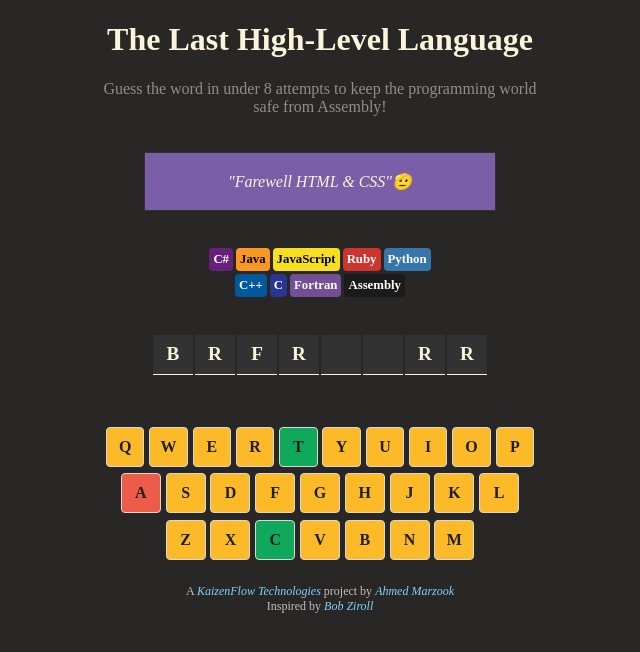
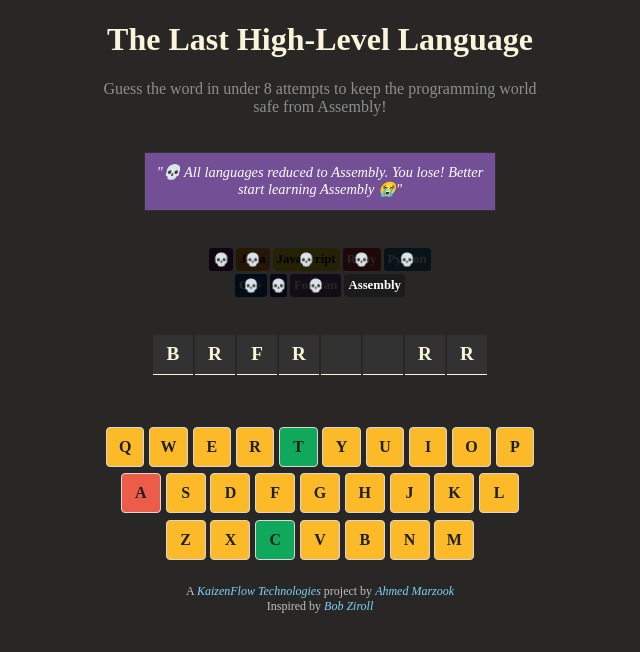
Before and after one commit to ahmed-marzook/The-Last-High-Level-Language, a React (Vite) app: page / in a window 1280 px wide. Shown: the top 652 px of the page, without its empty margins (320-960 px from the left). Built offline with nearby package versions, Linux system fonts and the light colour scheme.

Commit message:
Notice shows appropriate message depending on attempts

```diff
--- a/src/components/LivesDisplay/LivesDisplay.jsx
+++ b/src/components/LivesDisplay/LivesDisplay.jsx
@@ -4,10 +4,34 @@
 import LivesLanguage from "../LIvesLanguage/LivesLanguage";
 import Notice from "../Notice/Notice";
 
-function LivesDisplay(props) {
+function LivesDisplay({ attemptsLeft }) {
+  function getMessage() {
+    // If we have all attempts (8), return empty string
+    if (attemptsLeft + 1 > 8) {
+      return "";
+    }
+
+    // Find the first language that matches our current attempts count
+    const language = languageLives.find(
+      (lang) => lang.attempts === attemptsLeft + 1
+    );
+
+    // If we found a matching language, return its message
+    if (language) {
+      return language;
+    }
+
+    // If no matching language found (shouldn't happen with your data)
+    return "";
+  }
+
   return (
     <>
-      <Notice />
+      <Notice
+        message={getMessage().message}
+        backgroundColor={getMessage().backgroundColor}
+        textColor={getMessage().textColor}
+      />
       <section className="lives-display">
         {languageLives.map((life) => (
           <LivesLanguage
@@ -15,7 +39,7 @@
             backgroundColor={life.backgroundColor}
             textColor={life.textColor}
             language={life.language}
-            isEliminated={life.attempts > props.attemptsLeft}
+            isEliminated={life.attempts > attemptsLeft}
           />
         ))}
       </section>
--- a/src/components/Notice/Notice.css
+++ b/src/components/Notice/Notice.css
@@ -9,4 +9,5 @@
   margin-top: 20px;
   color: #f9f4da;
   font-style: italic;
+  font-size: 0.9rem;
 }
--- a/src/components/Notice/Notice.jsx
+++ b/src/components/Notice/Notice.jsx
@@ -4,9 +4,21 @@
 
 function Notice(props) {
   return (
-    <section>
-      <div className="game-notice">&quot;Farewell HTML & CSS&quot;🫡</div>
-    </section>
+    <>
+      {props.message && (
+        <section>
+          <div
+            className="game-notice"
+            style={{
+              backgroundColor: props.backgroundColor,
+              color: props.textColor,
+            }}
+          >
+            &quot;{props.message}&quot;
+          </div>
+        </section>
+      )}
+    </>
   );
 }
 
--- a/src/data/languageLives.js
+++ b/src/data/languageLives.js
@@ -3,63 +3,63 @@
         attempts: 8,
         message: "💀 C# dissolves. Windows developers weep...", // 2000
         language: "C#",
-        backgroundColor: "#68217A", // Official .NET purple
+        backgroundColor: "#68217A",
         textColor: "#FFFFFF"
     },
     {
         attempts: 7,
         message: "🚫 Java disappears. Enterprise systems screech to a halt...", // 1995
         language: "Java",
-        backgroundColor: "#F89820", // Official Java orange
+        backgroundColor: "#F89820",
         textColor: "#000000"
     },
     {
         attempts: 6,
         message: "💥 JavaScript has vanished. Web development crumbles...", // 1995
         language: "JavaScript",
-        backgroundColor: "#F7DF1E", // Official JS yellow
+        backgroundColor: "#F7DF1E",
         textColor: "#000000"
     },
     {
         attempts: 5,
         message: "🔥 Ruby evaporates. Startups panic worldwide...", // 1995
         language: "Ruby",
-        backgroundColor: "#CC342D", // Official Ruby red
+        backgroundColor: "#CC342D",
         textColor: "#FFFFFF"
     },
     {
         attempts: 4,
         message: "⚠️ Python has been eliminated. No more easy string manipulation...", // 1991
         language: "Python",
-        backgroundColor: "#3776AB", // Official Python blue
+        backgroundColor: "#3776AB",
         textColor: "#FFFFFF"
     },
     {
         attempts: 3,
         message: "⚡ C++ fades away. Game engines go dark...", // 1985
         language: "C++",
-        backgroundColor: "#00599C", // Official C++ blue
+        backgroundColor: "#00599C",
         textColor: "#FFFFFF"
     },
     {
         attempts: 2,
-        message: "⚰️ C vanishes. Operating systems tremble...", // 1972
+        message: "⚰️ FINAL COMMIT: C vanishes. Operating systems tremble... Humanity last push... ✊", // 1972
         language: "C",
-        backgroundColor: "#283593", // Dark blue commonly used for C
+        backgroundColor: "#283593",
         textColor: "#FFFFFF"
     },
     {
         attempts: 1,
-        message: "📊 Fortran vanishes. Scientific computing collapses...", // 1957
+        message: "💀 All languages reduced to Assembly. You lose! Better start learning Assembly 😭", // 1957
         language: "Fortran",
-        backgroundColor: "#734F96", // Purple commonly used for Fortran
+        backgroundColor: "#734F96",
         textColor: "#FFFFFF"
     },
     {
         attempts: 0,
-        message: "🌑 FINAL COMMIT: All languages reduced to Assembly. You lose! Better start learning Assembly", // 1947
+        message: "", // 1947
         language: "Assembly",
-        backgroundColor: "#1B1B1B", // Dark gray for Assembly
+        backgroundColor: "#1B1B1B",
         textColor: "#FFFFFF"
     }
 ];
--- a/src/pages/GamePage.jsx
+++ b/src/pages/GamePage.jsx
@@ -10,7 +10,7 @@
   return (
     <div className="game-content">
       <Header />
-      <LivesDisplay attemptsLeft={8} />
+      <LivesDisplay attemptsLeft={0} />
       <UserAnswers />
       <Keyboard keyboardLayout={keyboardLayout} />
       <Footer />
```
